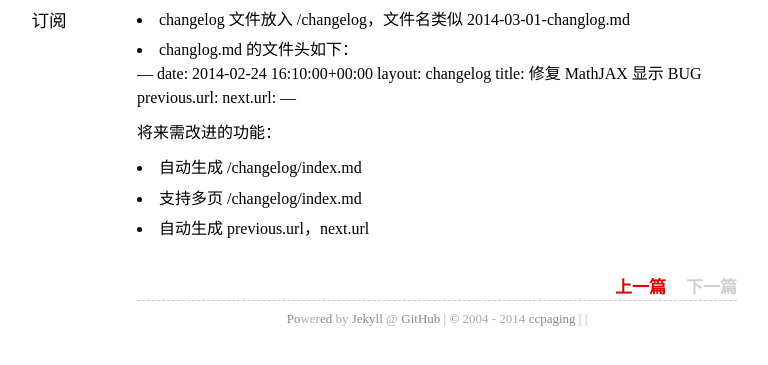
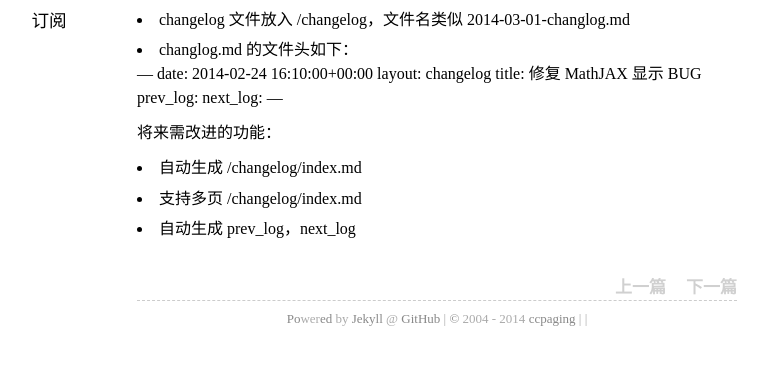
Before and after one commit to ccpaging/ccpaging.github.io, a Jekyll site: the page built from changelog/2014-03-01-changlog.md, in a window 1280 px wide. Shown: the part 339-704 px from the top of the page, without its empty margins (203-971 px from the left). Built offline with Jekyll 4.4.1, drawn with Linux system fonts in a browser that asks for light colours; comment, search, counter and statistics services are not loaded.

Commit message:
New changelog

```diff
--- a/changelog/2014-03-01-changlog.md
+++ b/changelog/2014-03-01-changlog.md
@@ -2,10 +2,7 @@
 date: 2014-03-01 10:33:00+00:00
 layout: changelog
 title: 建立单独的 Changelog 页面
-previous: true
-previous.url: 2014-02-22-changlog.html
-next: false
-next.url:
+prev_log: 2014-02-22-changlog
 ---
 
 本博客的内容主要是中小学数学教育方面的，建立博客的 Changelog 与其放在一起，看起来容易混淆。
@@ -22,12 +19,12 @@
 		date: 2014-02-24 16:10:00+00:00
 		layout: changelog
 		title: 修复 MathJAX 显示 BUG
-		previous.url:
-		next.url:
+		prev_log:
+		next_log:
 		---
 
 将来需改进的功能：
 
 * 自动生成 /changelog/index.md
 * 支持多页 /changelog/index.md
-* 自动生成 previous.url，next.url
+* 自动生成 prev_log，next_log
```
Also changed, not shown: _layouts/post.html (+16 -2 lines), changelog/2014-02-22-changlog.md (+1 -4 lines).
